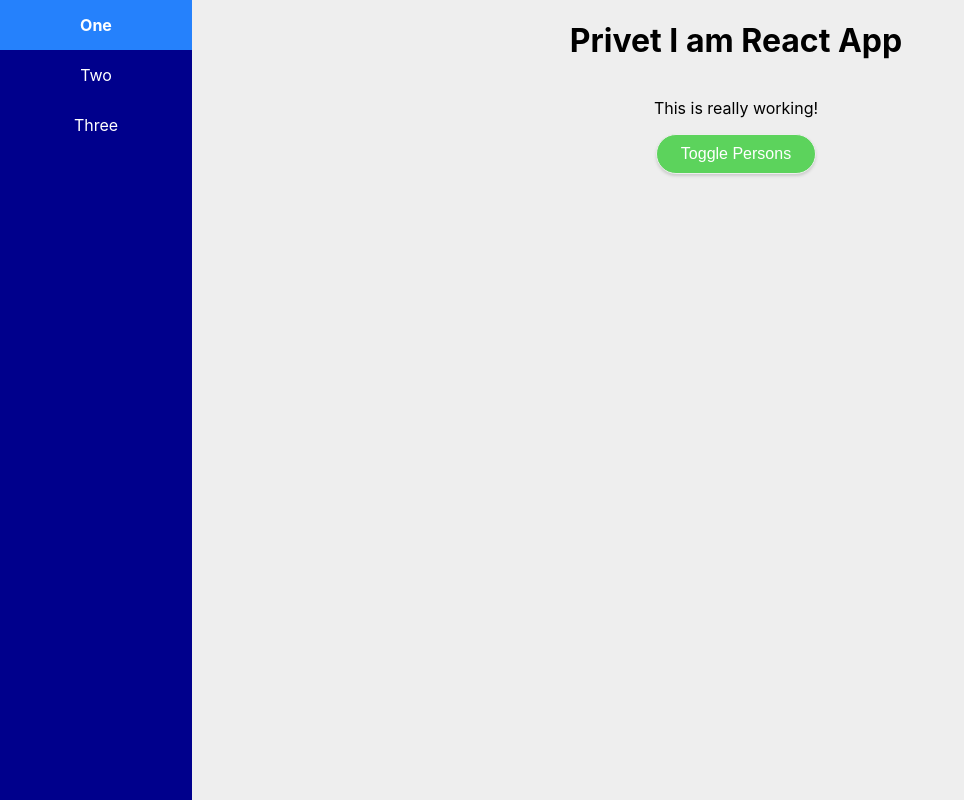
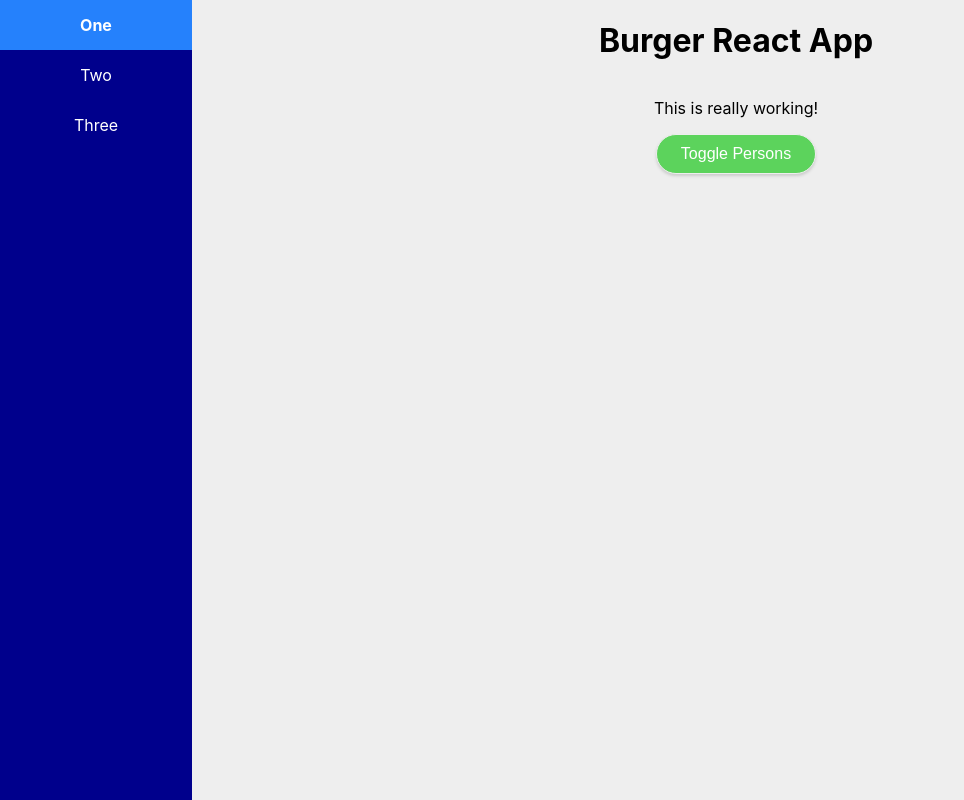
Before and after one commit to lavr001/react_course, a React (Create React App) app: page / in a window 1280 px wide. Shown: the whole page, without its empty margins (0-964 px from the left). Built offline with nearby package versions, Linux system fonts and the light colour scheme; the HTML template or start-up script is replaced by a standard one.

Commit message:
added a build folder for deployment

```diff
--- a/src/App.js
+++ b/src/App.js
@@ -93,7 +93,7 @@ class App extends Component {
           {tabs}
         </aside>
         <main>
-          <h1>Privet I am React App</h1>
+          <h1>Burger React App</h1>
           <p className={classes.join(' ')}>This is really working!</p>
           <button style={button_style}
             onClick={this.toggle_persons_handler}>Toggle Persons
```
Also changed, not shown: 1 other file (tests, documents, lock files or other folders).
